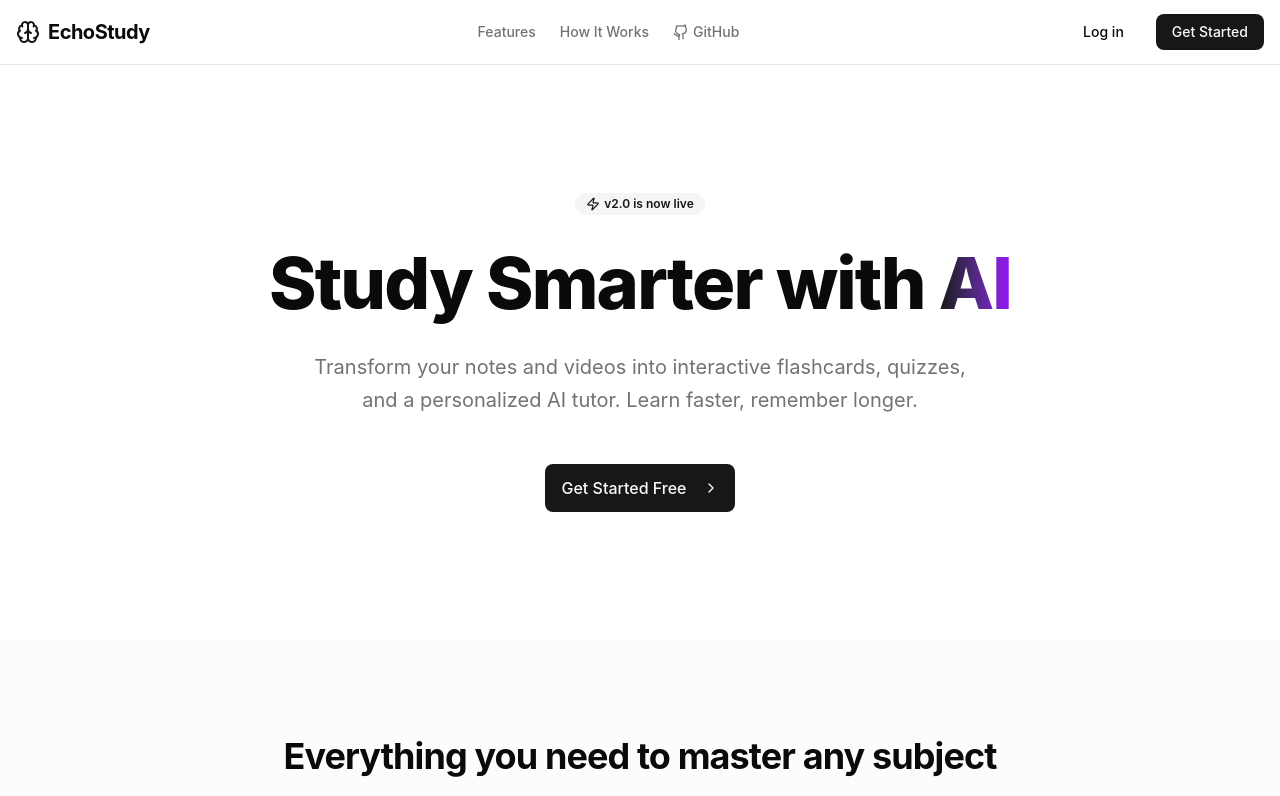
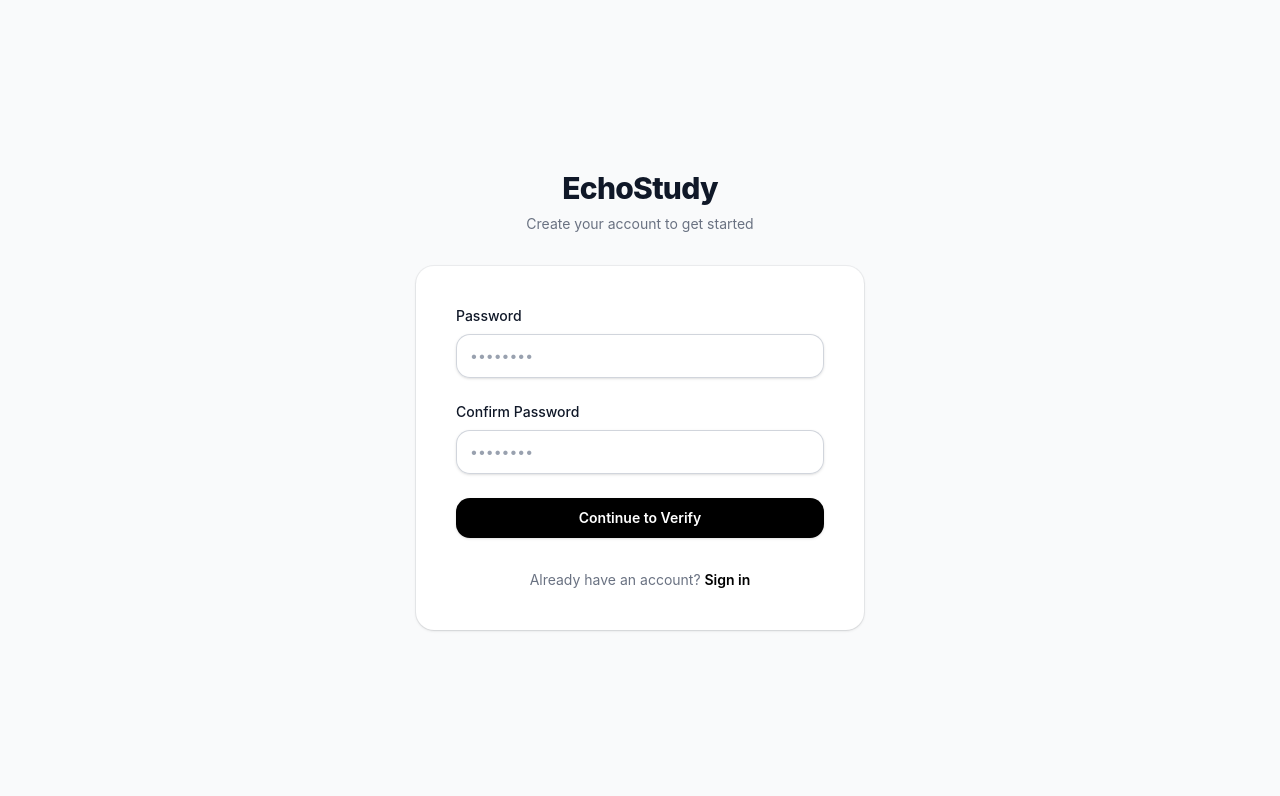
Before and after one commit to gosag/Gosa-s_StudyAi, a React (Vite) app in the folder client/: page /pass-reset in a window 1280 px wide. Before the commit this address led to /. Shown: the top 796 px of the page. Built offline with nearby package versions, Linux system fonts and the light colour scheme.

Commit message:
feat: add password reset component and route for enhanced user experience

```diff
--- a/client/src/App.tsx
+++ b/client/src/App.tsx
@@ -9,6 +9,7 @@ import Quiz from "./components/Quiz"
 import FlashCard from "./components/flashCard"
 import Settings from "./components/setting"
 import LandingPage from "./components/landingPage"
+import PassReset from "./components/passReset"
 function App() {
   const isAuthenticated = !!localStorage.getItem("token");
   return (
@@ -18,6 +19,7 @@ function App() {
           <Route path="/" element={<LandingPage />} />
           <Route path="login" element={<Login />} />
           <Route path="signUp" element={<SignUp />} />
+          <Route path="pass-reset" element={<PassReset />} />
           <Route path="*" element={<Navigate to="/" replace />} />
         </>
       ) : (
--- a/client/src/components/login.tsx
+++ b/client/src/components/login.tsx
@@ -1,7 +1,7 @@
 import { useForm } from "react-hook-form";
 import { z} from "zod";
 import { zodResolver } from "@hookform/resolvers/zod";
-import { Link } from "react-router-dom";
+import { Link ,useNavigate} from "react-router-dom";
 import { Loader2 } from "lucide-react";
 import { useState } from "react";
 import { Button } from "./ui/button";
@@ -23,6 +23,8 @@ function Login(){
   const [expectedCode,setExpectedCode]=useState("");
   const [verificationCode,setVerificationCode]=useState("");
   const [email,setEmail]=useState("")
+  const [error,setError]=useState("")
+  const navigate=useNavigate()
     const submitHandler=async(data:TloginSchema)=>{
       try{
         setLoading(true);
@@ -52,6 +54,7 @@ function Login(){
     }
     const resetHandler=(e:any)=>{
       e.preventDefault()
+      setError("")
       if(!email && !email.includes("@gmail.com")){
         alert("Please enter valid and your email first.")
         return;
@@ -59,6 +62,7 @@ function Login(){
       if(CurrentState==="emailEnter"){
         const getCode=async()=>{
           try{
+          setLoading(true);
           const res= await  fetch(`${import.meta.env.VITE_API_URL}/api/auth/pass-reset`,{
             method:"POST",
             headers:{"Content-Type":"Application/json"},
@@ -72,15 +76,18 @@ function Login(){
            }
            setExpectedCode(data.code);
            setCurrentState("verification")
-          }catch(err){
-            console.log(err)
+          }catch(err:any){
+            console.log(err);
+            setError(err.message || "An error occurred while requesting password reset. Please try again.")
+          }finally{
+            setLoading(false)
           }}
           getCode()
         }
       if(CurrentState==="verification"){
         if(verificationCode===expectedCode.toString()){
           alert("Verification successful! You can now reset your password.")
-          setCurrentState("login")
+          navigate("/pass-reset")
         }
         else{
           alert("Invalid verification code. Please check your email and try again.")
@@ -95,7 +102,7 @@ function Login(){
         <h1 className="text-3xl font-extrabold text-gray-900 tracking-tight">EchoStudy</h1>
         <p className="text-sm text-gray-500 mt-2">Welcome back to your dashboard</p>
       </div>
-
+     {error && <p className="text-red-500 text-center mb-1">{error}</p>}
       <div className="bg-white rounded-2xl shadow-sm ring-1 ring-gray-900/5 p-8 sm:p-10">
         {/* Form */}
         {CurrentState==="login"?(
@@ -173,7 +180,7 @@ function Login(){
               </div>
 
             )}
-            <Button variant="default" className="mt-4 px-6" type="submit" onClick={resetHandler}>{CurrentState==="verification"?"Verify":"Send Code"}</Button>
+            <Button variant="default" className="mt-4 px-6 min-w-28" type="submit" onClick={resetHandler}>{loading?<Loader2 className="animate-spin"/>:<span>{CurrentState==="verification"?"Verify":"Send Code"}</span>}</Button>
           </form>
           </div>
         )}
--- /dev/null
+++ b/client/src/components/passReset.tsx
@@ -0,0 +1,115 @@
+import {useForm} from "react-hook-form"
+import { z} from "zod";
+import { zodResolver } from "@hookform/resolvers/zod";
+import {useState} from "react"
+import { Link } from "react-router-dom";
+import { Loader2 } from "lucide-react";
+const PassReset=()=>{
+    const resetPassSchema=z.object({
+        password:z.string().min(6,"Password should at least contain 6 characters"),
+        confirmPassword:z.string()
+    }).refine((data)=>data.password===data.confirmPassword,{
+    message:"password must match",
+    path:["confirmPassword"]
+})
+const [loading,setLoading]=useState(false)
+type typeResetPassSchema=z.infer<typeof resetPassSchema>
+    const{
+         register,
+             handleSubmit,
+             reset,
+             formState:{errors}
+            }=useForm<typeResetPassSchema>({
+              resolver:zodResolver(resetPassSchema),
+              shouldUnregister: false
+        })
+const onSubmit=()=>{
+    console.log("Hello world")
+}
+ return(
+    <>
+    <div className="min-h-screen flex items-center justify-center bg-gray-50 px-4 sm:px-6 lg:px-8">
+    <div className="w-full max-w-md">
+
+      {/* Header */}
+      <div className="text-center mb-8">
+        <h1 className="text-3xl font-extrabold text-gray-900 tracking-tight">EchoStudy</h1>
+        <p className="text-sm text-gray-500 mt-2">Create your account to get started</p>
+      </div>
+
+      <div className="bg-white rounded-2xl shadow-sm ring-1 ring-gray-900/5 p-8 sm:p-10">
+          <form onSubmit={handleSubmit(onSubmit)} className="space-y-6">
+          {/* Password */}
+          <div>
+            <label className="block text-sm font-medium text-gray-900 mb-2">
+              Password
+            </label>
+            <input
+              type="password"
+              {...register("password")}
+              placeholder="••••••••"
+              className={`block w-full rounded-xl border-0 py-2.5 px-3.5 text-gray-900 shadow-sm ring-1 ring-inset placeholder:text-gray-400 focus:ring-2 focus:ring-inset focus:outline-none sm:text-sm sm:leading-6 transition-all ${
+                errors.password
+                  ? "ring-red-500 focus:ring-red-500"
+                  : "ring-gray-300 focus:ring-black"
+              }`}
+            />
+            {errors.password && (
+              <p className="text-red-500 text-sm mt-2">
+                {errors.password.message}
+              </p>
+            )}
+          </div>
+
+          {/* Confirm Password */}
+          <div>
+            <label className="block text-sm font-medium text-gray-900 mb-2">
+              Confirm Password
+            </label>
+            <input
+              type="password"
+              {...register("confirmPassword")}
+              placeholder="••••••••"
+              className={`block w-full rounded-xl border-0 py-2.5 px-3.5 text-gray-900 shadow-sm ring-1 ring-inset placeholder:text-gray-400 focus:ring-2 focus:ring-inset focus:outline-none sm:text-sm sm:leading-6 transition-all ${
+                errors.confirmPassword
+                  ? "ring-red-500 focus:ring-red-500"
+                  : "ring-gray-300 focus:ring-black"
+              }`}
+            />
+            {errors.confirmPassword && (
+              <p className="text-red-500 text-sm mt-2">
+                {errors.confirmPassword.message}
+              </p>
+            )}
+          </div>
+
+          {/* Button */}
+            <button
+              type="submit"
+              disabled={loading}
+              className="flex w-full justify-center rounded-xl bg-black px-3 py-2.5 text-sm font-semibold text-white shadow-sm hover:bg-gray-800 focus-visible:outline-2 focus-visible:outline-offset-2 focus-visible:outline-black transition-all active:scale-[0.98]"
+            >
+              {loading ? (
+                <Loader2 className="animate-spin" />
+              ) : (
+                "Continue to Verify"
+              )}
+            </button>
+          </form>
+
+        {/* Footer */}
+        <p className="text-center text-sm text-gray-500 mt-8">
+          Already have an account?{" "}
+          <Link to="/login" className="font-semibold text-black hover:underline">
+            Sign in
+          </Link>
+        </p>
+      </div>
+
+    </div>
+
+  </div>
+    </>
+ )
+}
+export default PassReset;
```
